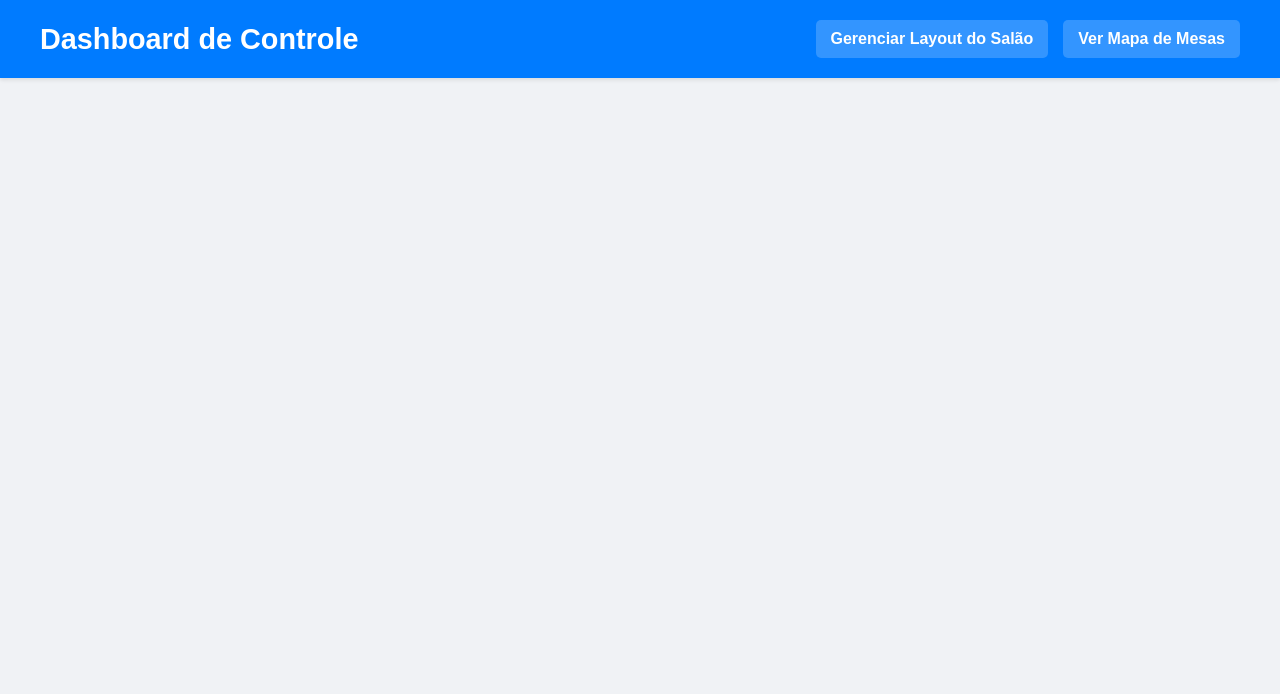
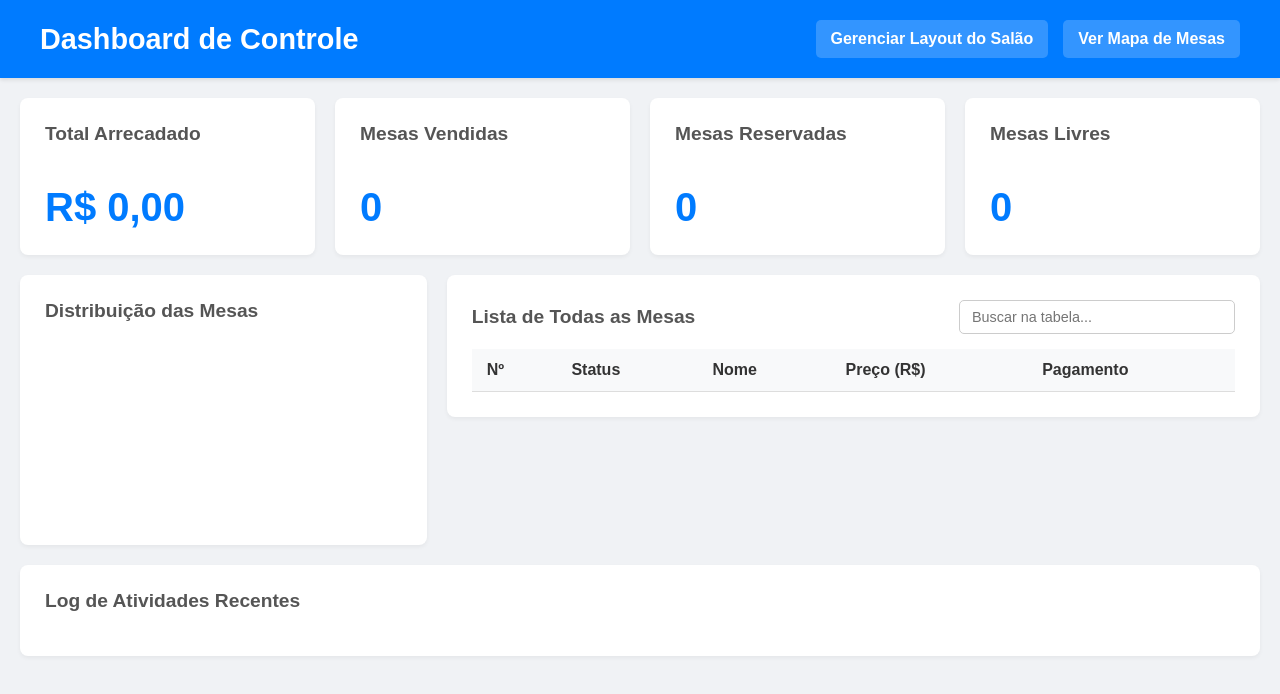
Before and after one commit to CleytonMonteiro/baile-da-primavera, a plain HTML site: page admin.html in a window 1280 px wide. Drawn offline with nearby package versions, Linux system fonts and the light colour scheme; no server answers.

Commit message:
Add files via upload

```diff
--- a/admin.html
+++ b/admin.html
@@ -16,9 +16,58 @@
     </header>
 
     <main id="dashboard-container">
-        <section id="kpi-cards" class="dashboard-section"></section>
-        <section id="data-details" class="dashboard-section"></section>
-        <section id="activity-log-section" class="dashboard-section"></section>
+        <section id="kpi-cards" class="dashboard-section">
+            <div class="card">
+                <h3>Total Arrecadado</h3>
+                <p id="total-arrecadado">R$ 0,00</p>
+            </div>
+            <div class="card">
+                <h3>Mesas Vendidas</h3>
+                <p id="mesas-vendidas">0</p>
+            </div>
+            <div class="card">
+                <h3>Mesas Reservadas</h3>
+                <p id="mesas-reservadas">0</p>
+            </div>
+            <div class="card">
+                <h3>Mesas Livres</h3>
+                <p id="mesas-livres">0</p>
+            </div>
+        </section>
+
+        <section id="data-details" class="dashboard-section">
+            <div id="chart-container" class="card">
+                <h3>Distribuição das Mesas</h3>
+                <canvas id="statusChart"></canvas>
+            </div>
+            <div id="table-container" class="card">
+                <div class="table-header">
+                    <h3>Lista de Todas as Mesas</h3>
+                    <input type="text" id="table-search-input" placeholder="Buscar na tabela...">
+                </div>
+                <div class="table-wrapper">
+                    <table>
+                        <thead>
+                            <tr id="table-headers">
+                                <th data-sort="numero">Nº</th>
+                                <th data-sort="status">Status</th>
+                                <th data-sort="nome">Nome</th>
+                                <th data-sort="preco">Preço (R$)</th>
+                                <th data-sort="pago">Pagamento</th>
+                            </tr>
+                        </thead>
+                        <tbody id="mesas-tbody"></tbody>
+                    </table>
+                </div>
+            </div>
+        </section>
+
+        <section id="activity-log-section" class="dashboard-section">
+            <div class="card">
+                <h3>Log de Atividades Recentes</h3>
+                <ul id="activity-log-list"></ul>
+            </div>
+        </section>
     </main>
 
     <script src="https://cdn.jsdelivr.net/npm/chart.js"></script>
```
